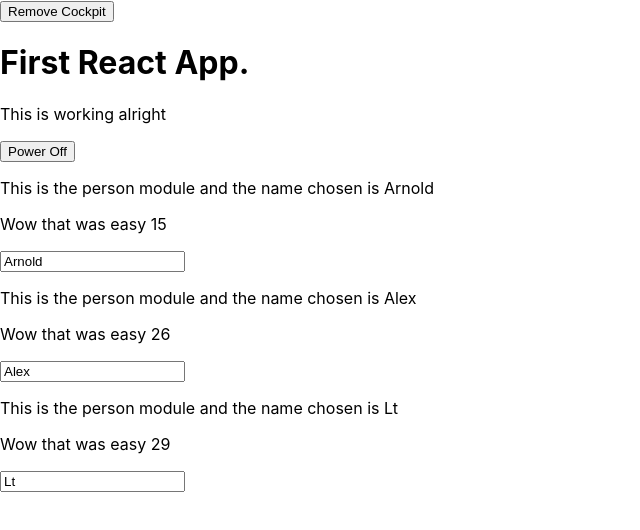
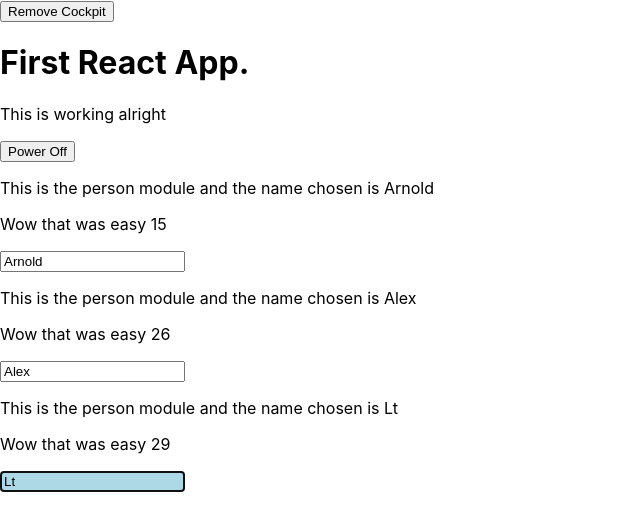
Before and after one commit to futuregit/react-complete-guide, a React app: page / in a window 1280 px wide. Both pictures are taken after a click on the button "Power On". Shown: the top 530 px of the page, without its empty margins (0-640 px from the left). Built offline with nearby package versions, Linux system fonts and the light colour scheme.

Commit message:
Added ref to the input element

```diff
--- a/src/components/Persons/Person/Person.js
+++ b/src/components/Persons/Person/Person.js
@@ -5,8 +5,14 @@ import Auxilliary from '../../../hoc/Auxilliary';
 import withClass from '../../../hoc/withClass';
 
 class Person extends Component {
+  constructor(props){
+    super(props);
+    this.inputElementRef = React.createRef();
+  }
   componentDidMount(){
     console.log("Inside Person.js componentDidMount");
+    // this.inputElement.focus();
+    this.inputElementRef.current.focus();
   }
   componentDidUpdate(){
     console.log("Inside Person.js componentDidUpdate");
@@ -28,6 +34,8 @@ class Person extends Component {
         <p>Wow that was easy {this.props.age}</p>
         <p>{this.props.children}</p>
         <input
+        // ref={(inputEl) => {this.inputElement = inputEl}}
+        ref={this.inputElementRef}
         type="text"
         onChange={this.props.changed}
         value={this.props.name} />
@@ -39,7 +47,7 @@ class Person extends Component {
 Person.propTypes = {
   click: PropTypes.func,
   name: PropTypes.string,
-  age: PropTypes.age,
+  age: PropTypes.number,
   changed: PropTypes.func
 };
 export default withClass(Person, classes.Person);
```
